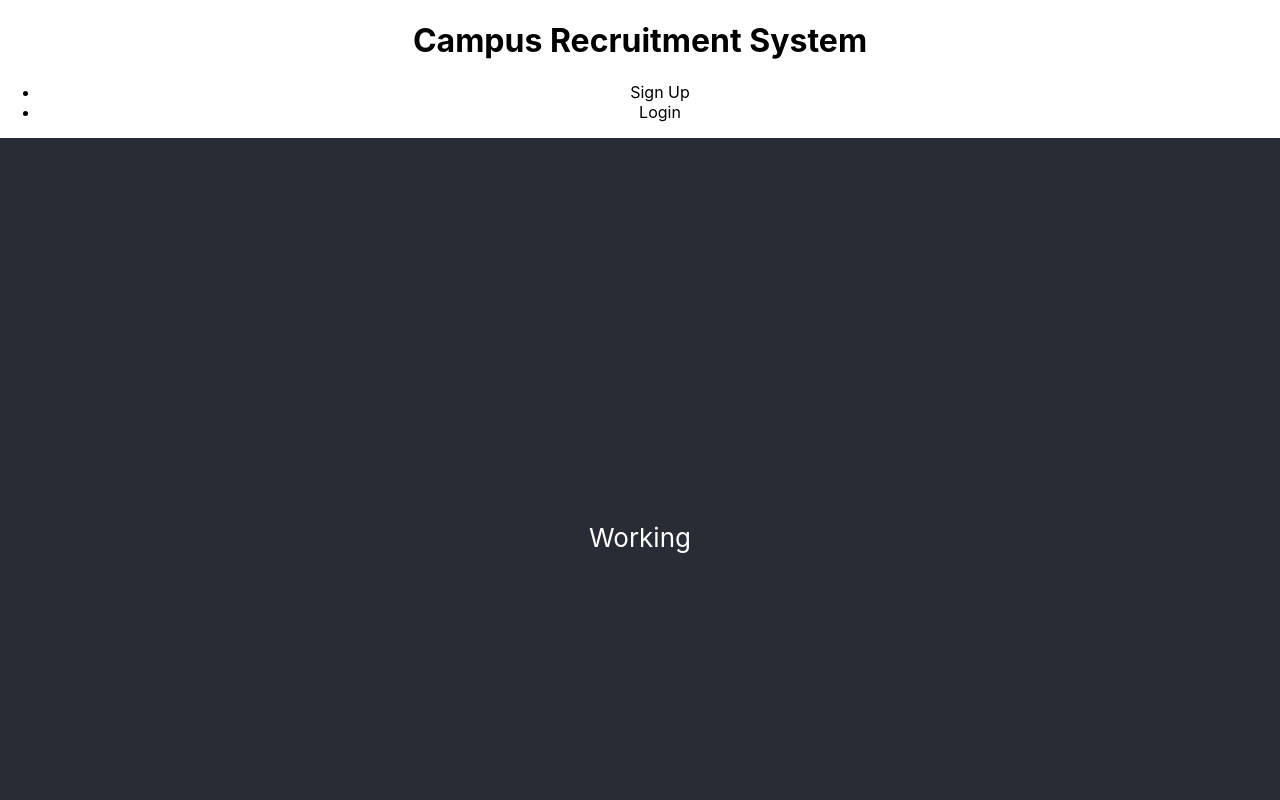
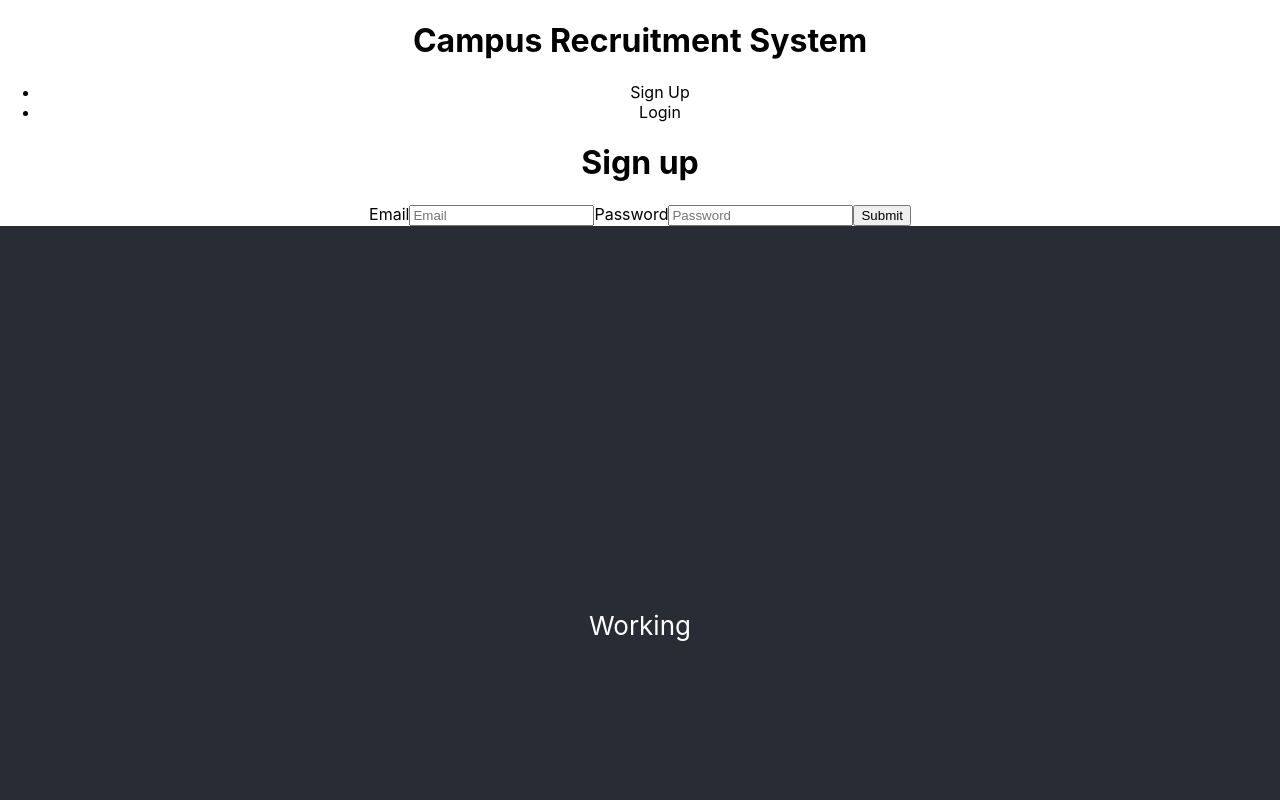
Before and after one commit to YousufQadri/Campus-Recruitment-System-react-client, a React (Create React App) app: page / in a window 1280 px wide. Shown: the top 800 px of the page. Built offline with nearby package versions, Linux system fonts and the light colour scheme; no server answers.

Commit message:
Signup component

```diff
--- a/src/App.js
+++ b/src/App.js
@@ -1,18 +1,20 @@
 import React from "react";
 import "./App.css";
 import Header from "./Components/Header";
+import SignUp from "./Components/SignUp";
 
 class App extends React.Component {
   state = {};
-  componentDidMount() {
-    fetch("http://localhost:5000/api/v1/student/get-students/")
-      .then(res => res.json())
-      .then(data => console.log(data));
-  }
+  // componentDidMount() {
+  //   fetch("http://localhost:5000/api/v1/student/get-students/")
+  //     .then(res => res.json())
+  //     .then(data => console.log(data));
+  // }
   render() {
     return (
       <div className="App">
         <Header />
+        <SignUp />
         <header className="App-header">Working</header>
       </div>
     );
--- /dev/null
+++ b/src/Components/SignUp.js
@@ -0,0 +1,47 @@
+import React, { Component } from "react";
+
+class SignUp extends Component {
+  state = {
+    email: "",
+    password: ""
+  };
+
+  onChange = e => {
+    console.log(e.target.value);
+
+    this.setState({
+      [e.target.name]: e.target.value
+    });
+  };
+
+  formSubmit = () => {};
+
+  render() {
+    return (
+      <div>
+        <h1>Sign up</h1>
+        <form onSubmit={this.formSubmit}>
+          <label>Email</label>
+          <input
+            type="text"
+            placeholder="Email"
+            onChange={this.onChange}
+            name="email"
+            value={this.state.email}
+          />
+          <label>Password</label>
+          <input
+            type="password"
+            placeholder="Password"
+            onChange={this.onChange}
+            name="password"
+            value={this.state.password}
+          />
+          <button type="submit">Submit</button>
+        </form>
+      </div>
+    );
+  }
+}
+
+export default SignUp;
```
